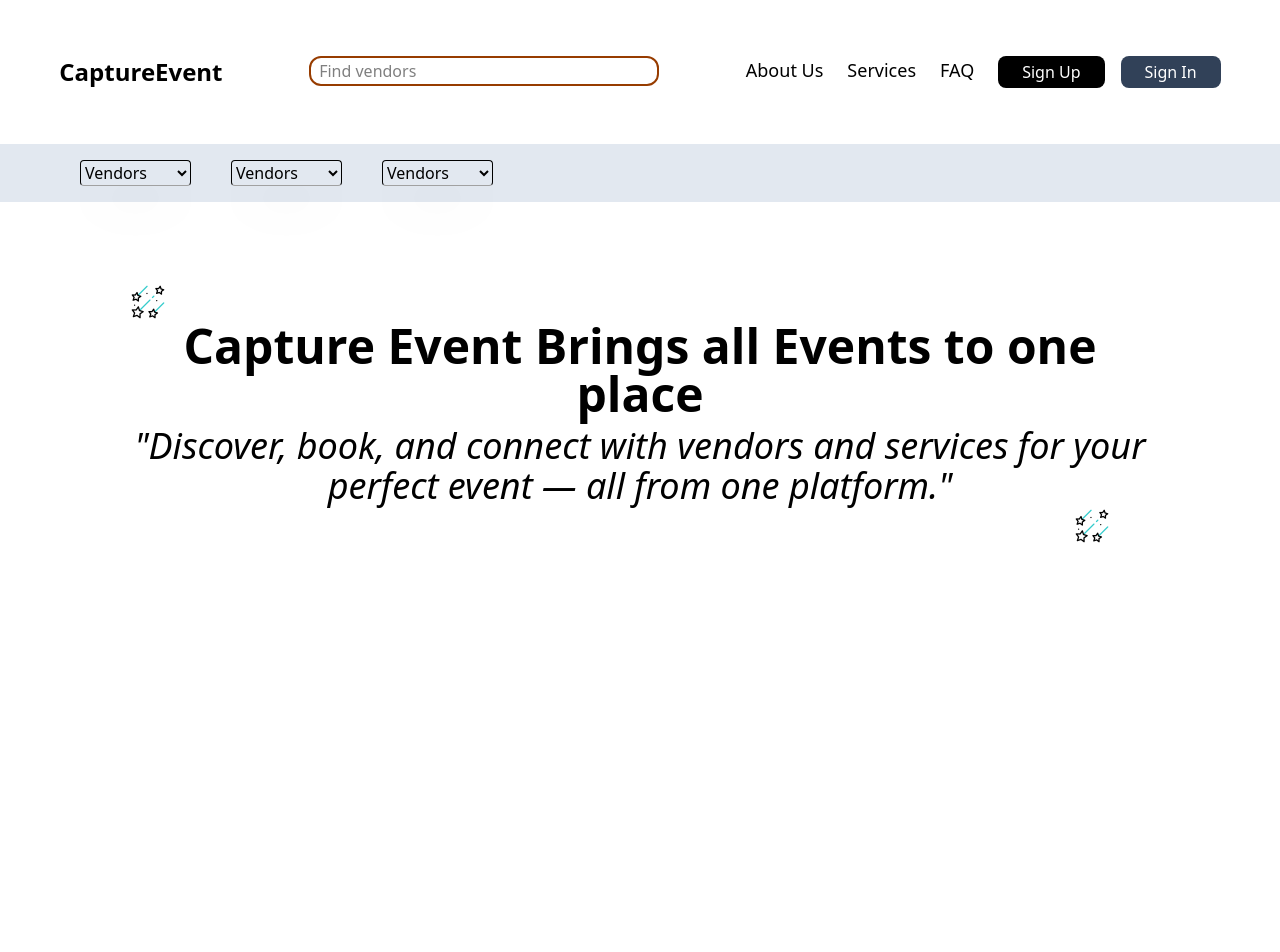
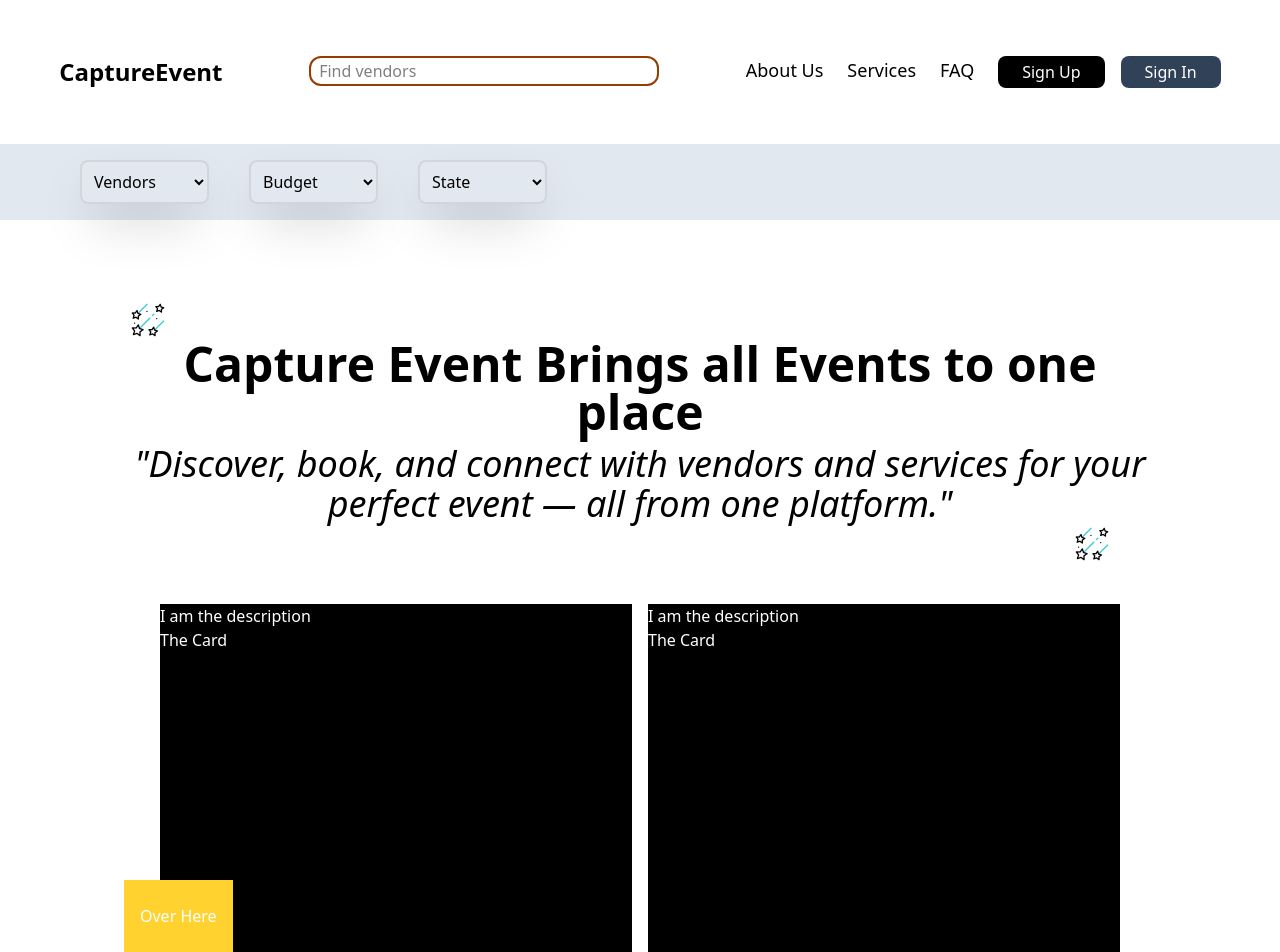
Before and after one commit to Jessica-Agorye/CaptureEvent, a React (Vite) app: page / in a window 1280 px wide. Shown: the top 952 px of the page. Before the commit the page ends 800 px from the top, so only its background shows below. Built offline with nearby package versions, Linux system fonts and the light colour scheme.

Commit message:
added two boxes, and created a button component

```diff
--- /dev/null
+++ b/src/components/Button.tsx
@@ -0,0 +1,19 @@
+type ButtonProps = {
+  className: string;
+  onClick?: (event: React.MouseEvent<HTMLButtonElement, MouseEvent>) => void;
+  children: string;
+};
+
+
+const Button:React.FC<ButtonProps> = ({children,onClick,className}) => {
+  return (
+ <button
+ onClick={onClick}
+ className={className}
+ >
+    {children}
+ </button>
+  )
+}
+
+export default Button
--- /dev/null
+++ b/src/components/Cards.tsx
@@ -0,0 +1,28 @@
+type CardProps = {
+  title: string;
+  imageUrl: string;
+  description: string;
+  button?: React.ReactNode;
+};
+
+const DoubleCards: React.FC<CardProps> = ({
+  imageUrl,
+  title,
+  description,
+  button,
+}) => {
+  return (
+    <>
+      <div>
+        <div className="bg-black text-white w-full h-96">
+          <img src={imageUrl} alt="" />
+          <p>{description}</p>
+          <p>{title}</p>
+          {button}
+        </div>
+      </div>
+    </>
+  );
+};
+
+export default DoubleCards;
--- /dev/null
+++ b/src/layout/AboutSection.tsx
@@ -0,0 +1,21 @@
+import Cards from "../components/Cards";
+
+const AboutSection = () => {
+  return (
+    <div className=" relative grid grid-cols-2 mb-10 gap-4">
+      <Cards
+        title="The Card"
+        imageUrl=""
+        description="I am the description"
+        button={
+          <button className="absolute bottom-9 -left-9  py-6 px-4 bg-amber-300 text-white">
+            Over Here
+          </button>
+        }
+      />
+      <Cards title="The Card" imageUrl="" description="I am the description" />
+    </div>
+  );
+};
+
+export default AboutSection;
--- a/src/layout/HeroSection.tsx
+++ b/src/layout/HeroSection.tsx
@@ -1,14 +1,8 @@
-import { useState, type SetStateAction } from "react";
 import NavMenu from "../components/NavMenu";
 import MeteorRain from "../assets/images/meteor-rain.gif";
 
 const HeroSection = () => {
-  const [selectedItems, setSlectedItems] = useState("");
   const options = ["Photgraphy", "Catering", "Decoration", "Planning"];
-
-  const handleChange = (e: { target: { value: SetStateAction<string> } }) => {
-    setSlectedItems(e.target.value);
-  };
 
   return (
     <>
@@ -19,11 +13,7 @@ const HeroSection = () => {
 
         <div className="bg-slate-200 py-4 px-10 mt-10 flex">
           <div>
-            <select
-              value={selectedItems}
-              onChange={handleChange}
-              className="border border-b-neutral-400 shadow-2xl rounded ml-10"
-            >
+            <select className="border-2 border-gray-300 p-2 shadow-2xl rounded-lg ml-10">
               <option value=""> Vendors </option>
               {options.map((option, index) => (
                 <option key={index} value={option}>
@@ -33,12 +23,8 @@ const HeroSection = () => {
             </select>
           </div>
           <div>
-            <select
-              value={selectedItems}
-              onChange={handleChange}
-              className="border border-b-neutral-400 shadow-2xl rounded ml-10"
-            >
-              <option value=""> Vendors </option>
+            <select className="border-2 border-gray-300 p-2 shadow-2xl rounded-lg ml-10">
+              <option value=""> Budget </option>
               {options.map((option, index) => (
                 <option key={index} value={option}>
                   {option}{" "}
@@ -47,12 +33,8 @@ const HeroSection = () => {
             </select>
           </div>
           <div>
-            <select
-              value={selectedItems}
-              onChange={handleChange}
-              className="border border-b-neutral-400 shadow-2xl rounded ml-10"
-            >
-              <option value=""> Vendors </option>
+            <select className="border-2 border-gray-300 p-2 shadow-2xl rounded-lg ml-10">
+              <option value=""> State </option>
               {options.map((option, index) => (
                 <option key={index} value={option}>
                   {option}{" "}
--- a/src/screen/ScreenPage.tsx
+++ b/src/screen/ScreenPage.tsx
@@ -1,12 +1,16 @@
 import HeroSection from "../layout/HeroSection";
-
+import AboutSection from "../layout/AboutSection";
 
 const ScreenPage = () => {
   return (
     <>
       <div>
         <HeroSection />
+      </div>
 
+      <div className="mt-20 mx-40">
+        {" "}
+        <AboutSection />
       </div>
     </>
   );
```
